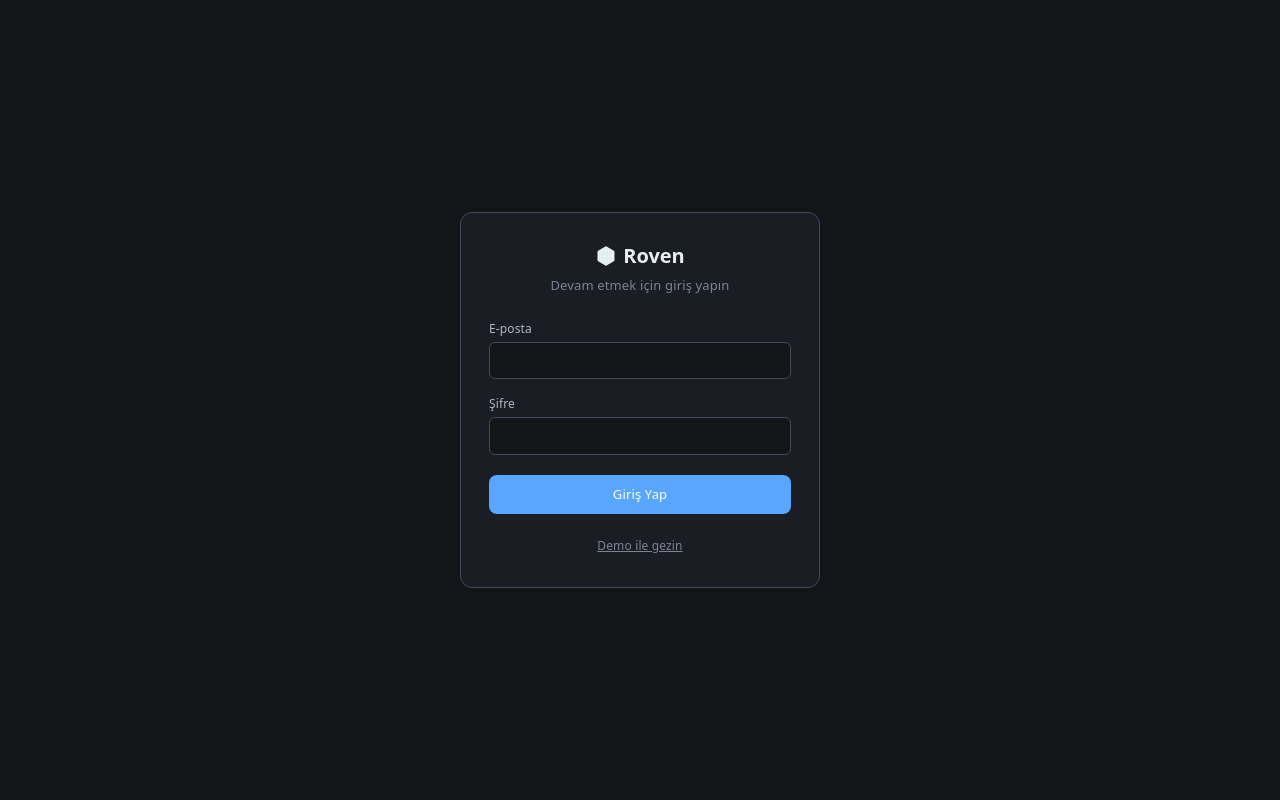
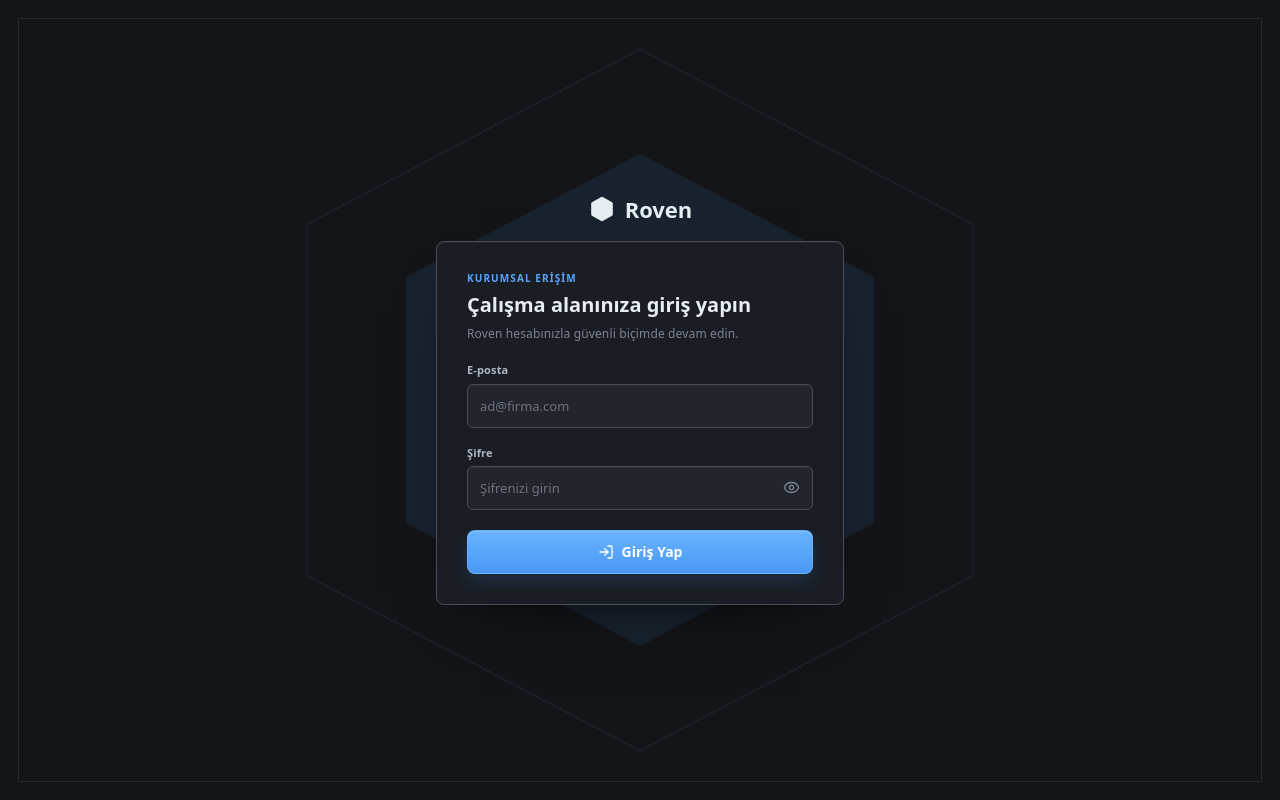
Before and after one commit to mirza-dev/erp2, a Next.js app: page /login in a window 1280 px wide. Built offline with nearby package versions, Linux system fonts and the light colour scheme.

Commit message:
Redesign premium login experience

```diff
--- a/src/app/globals.css
+++ b/src/app/globals.css
@@ -132,6 +132,9 @@
   --button-danger-border-hover: rgba(255,160,154,0.84);
   --button-danger-shadow: 0 7px 16px rgba(201,63,57,0.20), inset 0 1px 0 rgba(255,255,255,0.18);
   --button-danger-shadow-hover: 0 9px 20px rgba(201,63,57,0.27), inset 0 1px 0 rgba(255,255,255,0.24);
+  --login-geometry-border: rgba(88, 166, 255, 0.085);
+  --login-geometry-core: rgba(88, 166, 255, 0.012);
+  --login-panel-shadow: 0 28px 70px -42px rgba(0,0,0,0.88), 0 8px 24px -18px rgba(0,0,0,0.65), inset 0 1px 0 rgba(255,255,255,0.055);
 }
 
 :root[data-theme="light"] {
@@ -233,6 +236,9 @@
   --button-danger-border-hover: rgba(139,14,24,0.88);
   --button-danger-shadow: 0 7px 16px rgba(185,31,42,0.17), inset 0 1px 0 rgba(255,255,255,0.25);
   --button-danger-shadow-hover: 0 9px 20px rgba(185,31,42,0.23), inset 0 1px 0 rgba(255,255,255,0.32);
+  --login-geometry-border: rgba(31, 111, 209, 0.105);
+  --login-geometry-core: rgba(31, 111, 209, 0.016);
+  --login-panel-shadow: 0 30px 72px -44px rgba(15,23,42,0.42), 0 10px 26px -20px rgba(15,23,42,0.24), inset 0 1px 0 rgba(255,255,255,0.92);
 }
 
 @theme inline {
@@ -287,6 +293,298 @@ body {
   font-weight: var(--font-body-weight);
   line-height: 1.5;
   letter-spacing: 0.01em;
+}
+
+/* ============================================
+   Login — premium corporate access
+   ============================================ */
+
+.login-shell {
+  min-height: 100vh;
+  min-height: 100svh;
+  position: relative;
+  isolation: isolate;
+  overflow: hidden;
+  display: grid;
+  place-items: center;
+  padding: 48px 20px;
+  background: var(--app-bg);
+}
+
+.login-shell::before {
+  content: "";
+  position: absolute;
+  z-index: -2;
+  inset: 18px;
+  border: var(--line-width) solid var(--border-tertiary);
+  pointer-events: none;
+  opacity: 0.52;
+}
+
+.login-brand-geometry {
+  position: absolute;
+  z-index: -1;
+  left: 50%;
+  top: 50%;
+  width: min(62vw, 760px);
+  aspect-ratio: 1.08;
+  transform: translate(-50%, -50%);
+  clip-path: polygon(50% 0, 94% 25%, 94% 75%, 50% 100%, 6% 75%, 6% 25%);
+  background: var(--login-geometry-border);
+  pointer-events: none;
+}
+
+.login-brand-geometry::before,
+.login-brand-geometry::after,
+.login-brand-geometry span {
+  content: "";
+  position: absolute;
+  clip-path: inherit;
+  pointer-events: none;
+}
+
+.login-brand-geometry::before {
+  inset: 2px;
+  background: var(--app-bg);
+}
+
+.login-brand-geometry::after {
+  inset: 15%;
+  background: var(--login-geometry-border);
+}
+
+.login-brand-geometry span {
+  inset: calc(15% + 2px);
+  background: var(--login-geometry-core);
+}
+
+.login-access {
+  width: min(100%, 408px);
+  display: flex;
+  flex-direction: column;
+  align-items: stretch;
+  gap: 18px;
+}
+
+.login-brand {
+  display: flex;
+  justify-content: center;
+  color: var(--text-primary);
+  animation: login-brand-enter 0.42s ease-out both;
+}
+
+.login-panel {
+  width: 100%;
+  display: flex;
+  flex-direction: column;
+  gap: 18px;
+  padding: 30px;
+  border: var(--line-width) solid var(--surface-border);
+  border-radius: var(--radius-lg);
+  background: var(--surface-raised);
+  box-shadow: var(--login-panel-shadow);
+  animation: login-panel-enter 0.46s 0.04s ease-out both;
+}
+
+.login-panel-header {
+  display: flex;
+  flex-direction: column;
+  gap: 7px;
+  padding-bottom: 2px;
+}
+
+.login-eyebrow {
+  color: var(--accent-text);
+  font-size: 10px;
+  font-weight: var(--font-label-weight);
+  line-height: 1.3;
+  letter-spacing: 0.11em;
+  text-transform: uppercase;
+}
+
+.login-panel-header h1 {
+  color: var(--text-primary);
+  font-size: 20px;
+  font-weight: var(--font-heading-weight);
+  line-height: 1.28;
+  letter-spacing: 0;
+}
+
+.login-panel-header p:last-child {
+  color: var(--text-tertiary);
+  font-size: 12px;
+  font-weight: var(--font-body-weight);
+  line-height: 1.55;
+}
+
+.login-error {
+  display: flex;
+  align-items: flex-start;
+  gap: 8px;
+  padding: 10px 11px;
+  border: var(--line-width) solid var(--danger-border);
+  border-radius: var(--radius-md);
+  background: var(--danger-bg);
+  color: var(--danger-text);
+  font-size: 12px;
+  font-weight: var(--font-ui-weight);
+  line-height: 1.45;
+}
+
+.login-error svg {
+  flex: 0 0 auto;
+  margin-top: 1px;
+}
+
+.login-field {
+  display: flex;
+  flex-direction: column;
+  gap: 6px;
+  color: var(--text-secondary);
+  font-size: 11px;
+  font-weight: var(--font-label-weight);
+  line-height: 1.3;
+}
+
+.login-field > input,
+.login-password-control {
+  width: 100%;
+  height: 44px;
+  border: var(--line-width) solid var(--input-border);
+  border-radius: var(--radius-md);
+  background: var(--input-bg);
+  box-shadow: inset 0 1px 0 var(--highlight-inset);
+  transition: border-color 0.14s ease, box-shadow 0.14s ease, background 0.14s ease;
+}
+
+.login-field > input,
+.login-password-control input {
+  color: var(--text-primary);
+  font: inherit;
+  font-size: 13px;
+  font-weight: var(--font-ui-weight);
+  letter-spacing: 0;
+}
+
+.login-field > input {
+  padding: 0 12px;
+}
+
+.login-field input::placeholder {
+  color: var(--text-tertiary);
+  font-weight: var(--font-body-weight);
+  opacity: 0.82;
+}
+
+.login-field > input:hover,
+.login-password-control:hover {
+  border-color: var(--border-primary);
+}
+
+.login-field > input:focus-visible,
+.login-password-control:focus-within {
+  border-color: var(--accent-border) !important;
+  box-shadow: 0 0 0 2px var(--accent-bg-strong), inset 0 1px 0 var(--highlight-inset) !important;
+  outline: none !important;
+}
+
+.login-password-control {
+  display: flex;
+  align-items: center;
+  overflow: hidden;
+}
+
+.login-password-control input {
+  min-width: 0;
+  height: 100%;
+  flex: 1;
+  padding: 0 4px 0 12px;
+  border: 0;
+  outline: none;
+  background: transparent;
+  box-shadow: none;
+}
+
+.login-password-control input:focus-visible {
+  border: 0 !important;
+  outline: none !important;
+  box-shadow: none !important;
+}
+
+.login-password-toggle {
+  width: 42px;
+  height: 42px;
+  flex: 0 0 42px;
+  display: inline-flex;
+  align-items: center;
+  justify-content: center;
+  border: 0;
+  background: transparent;
+  color: var(--text-tertiary);
+  cursor: pointer;
+  transition: color 0.14s ease, background 0.14s ease;
+}
+
+.login-password-toggle:hover {
+  color: var(--text-primary);
+  background: var(--nav-hover-bg);
+}
+
+.login-submit {
+  margin-top: 2px;
+}
+
+@keyframes login-brand-enter {
+  from {
+    opacity: 0;
+    transform: translateY(4px);
+  }
+  to {
+    opacity: 1;
+    transform: translateY(0);
+  }
+}
+
+@keyframes login-panel-enter {
+  from {
+    opacity: 0;
+    transform: translateY(8px);
+  }
+  to {
+    opacity: 1;
+    transform: translateY(0);
+  }
+}
+
+@media (max-width: 560px) {
+  .login-shell {
+    padding: 30px 16px;
+  }
+
+  .login-shell::before {
+    inset: 10px;
+  }
+
+  .login-brand-geometry {
+    width: 150vw;
+  }
+
+  .login-access {
+    gap: 16px;
+  }
+
+  .login-panel {
+    padding: 24px 20px;
+  }
+}
+
+@media (max-height: 620px) {
+  .login-shell {
+    place-items: start center;
+    overflow-y: auto;
+    padding-top: 28px;
+    padding-bottom: 28px;
+  }
 }
 
 /* Tema geçişi: anında swap (kasıtlı — yarım-fade içerik/zemin katmanını
--- a/src/app/login/page.tsx
+++ b/src/app/login/page.tsx
@@ -2,17 +2,19 @@
 
 import { useState } from "react";
 import { useRouter } from "next/navigation";
+import { AlertCircle, Eye, EyeOff, LogIn } from "lucide-react";
 import { createClient } from "@/lib/supabase/client";
 import { clearDemoMode } from "@/lib/demo-utils";
-import DemoButton from "@/components/ui/DemoButton";
 import RovenLogo from "@/components/layout/RovenLogo";
+import Button from "@/components/ui/Button";
 
 export default function LoginPage() {
     const [email, setEmail] = useState("");
     const [password, setPassword] = useState("");
+    const [showPassword, setShowPassword] = useState(false);
     const [error, setError] = useState<string | null>(null);
     const [loading, setLoading] = useState(false);
-    const router = useRouter();
+    const { push, refresh } = useRouter();
 
     const handleSubmit = async (e: React.FormEvent) => {
         e.preventDefault();
@@ -31,135 +33,94 @@ export default function LoginPage() {
         // Demo cookie'yi temizle — auth'lu kullanıcı dashboard'a girince
         // settings tarafında isDemoMode() false dönsün, mutation guard'lar kalksın
         clearDemoMode();
-        router.push("/dashboard");
-        router.refresh();
+        push("/dashboard");
+        refresh();
     };
 
     return (
-        <div
-            style={{
-                minHeight: "100vh",
-                display: "flex",
-                alignItems: "center",
-                justifyContent: "center",
-                background: "var(--bg-secondary)",
-            }}
-        >
-            <form
-                onSubmit={handleSubmit}
-                style={{
-                    width: "100%",
-                    maxWidth: "360px",
-                    background: "var(--bg-primary)",
-                    border: "0.5px solid var(--border-secondary)",
-                    borderRadius: "12px",
-                    padding: "32px 28px",
-                    display: "flex",
-                    flexDirection: "column",
-                    gap: "16px",
-                }}
-            >
-                <div style={{ textAlign: "center", marginBottom: "8px" }}>
-                    <h1
-                        style={{
-                            fontSize: "20px",
-                            color: "var(--text-primary)",
-                            margin: 0,
-                            display: "inline-flex",
-                        }}
-                    >
-                        <RovenLogo size={22} />
-                    </h1>
-                    <p
-                        style={{
-                            fontSize: "13px",
-                            color: "var(--text-tertiary)",
-                            marginTop: "4px",
-                            marginBottom: 0,
-                        }}
-                    >
-                        Devam etmek için giriş yapın
-                    </p>
+        <main className="login-shell">
+            <div className="login-brand-geometry" aria-hidden="true">
+                <span />
             </div>
 
+            <section className="login-access" aria-labelledby="login-title">
+                <div className="login-brand">
+                    <RovenLogo size={28} wordmarkSize={22} gap={9} />
+                </div>
+
+                <form className="login-panel" onSubmit={handleSubmit}>
+                    <header className="login-panel-header">
+                        <p className="login-eyebrow">Kurumsal erişim</p>
+                        <h1 id="login-title">Çalışma alanınıza giriş yapın</h1>
+                        <p>Roven hesabınızla güvenli biçimde devam edin.</p>
+                    </header>
+
                     {error && (
-                    <div
-                        style={{
-                            fontSize: "13px",
-                            color: "var(--danger-text)",
-                            background: "var(--danger-bg)",
-                            border: "0.5px solid var(--danger-border)",
-                            borderRadius: "8px",
-                            padding: "8px 12px",
-                        }}
-                    >
-                        {error}
+                        <div className="login-error" role="alert" aria-live="polite">
+                            <AlertCircle size={16} strokeWidth={2} aria-hidden="true" />
+                            <span>{error}</span>
                         </div>
                     )}
 
-                <label style={{ display: "flex", flexDirection: "column", gap: "4px" }}>
-                    <span style={{ fontSize: "12px", color: "var(--text-secondary)" }}>
-                        E-posta
-                    </span>
+                    <label className="login-field" htmlFor="login-email">
+                        <span>E-posta</span>
                         <input
+                            id="login-email"
+                            aria-label="E-posta"
                             type="email"
                             required
+                            autoComplete="email"
+                            inputMode="email"
+                            autoCapitalize="none"
+                            spellCheck={false}
                             value={email}
                             onChange={(e) => setEmail(e.target.value)}
-                        style={{
-                            padding: "8px 10px",
-                            fontSize: "13px",
-                            border: "0.5px solid var(--border-secondary)",
-                            borderRadius: "6px",
-                            background: "var(--bg-secondary)",
-                            color: "var(--text-primary)",
-                        }}
+                            placeholder="ad@firma.com"
                         />
                     </label>
 
-                <label style={{ display: "flex", flexDirection: "column", gap: "4px" }}>
-                    <span style={{ fontSize: "12px", color: "var(--text-secondary)" }}>
-                        Şifre
-                    </span>
+                    <div className="login-field">
+                        <label htmlFor="login-password">Şifre</label>
+                        <span className="login-password-control">
                             <input
-                        type="password"
+                                id="login-password"
+                                aria-label="Şifre"
+                                type={showPassword ? "text" : "password"}
                                 required
+                                autoComplete="current-password"
                                 value={password}
                                 onChange={(e) => setPassword(e.target.value)}
-                        style={{
-                            padding: "8px 10px",
-                            fontSize: "13px",
-                            border: "0.5px solid var(--border-secondary)",
-                            borderRadius: "6px",
-                            background: "var(--bg-secondary)",
-                            color: "var(--text-primary)",
-                        }}
+                                placeholder="Şifrenizi girin"
                             />
-                </label>
+                            <button
+                                type="button"
+                                className="login-password-toggle"
+                                aria-label={showPassword ? "Parolayı gizle" : "Parolayı göster"}
+                                title={showPassword ? "Parolayı gizle" : "Parolayı göster"}
+                                onClick={() => setShowPassword((visible) => !visible)}
+                            >
+                                {showPassword ? (
+                                    <EyeOff size={17} strokeWidth={1.9} aria-hidden="true" />
+                                ) : (
+                                    <Eye size={17} strokeWidth={1.9} aria-hidden="true" />
+                                )}
+                            </button>
+                        </span>
+                    </div>
 
-                <button
+                    <Button
                         type="submit"
-                    disabled={loading}
-                    style={{
-                        padding: "10px",
-                        fontSize: "13px",
-                        fontWeight: 500,
-                        color: "#fff",
-                        background: "var(--accent)",
-                        border: "none",
-                        borderRadius: "8px",
-                        cursor: loading ? "not-allowed" : "pointer",
-                        opacity: loading ? 0.6 : 1,
-                        marginTop: "4px",
-                    }}
+                        size="lg"
+                        fullWidth
+                        loading={loading}
+                        leftIcon={<LogIn aria-hidden="true" />}
+                        className="login-submit"
+                        style={{ height: "44px", minHeight: "44px" }}
                     >
-                    {loading ? "Giriş yapılıyor..." : "Giriş Yap"}
-                </button>
-
-                <div style={{ textAlign: "center", marginTop: "4px" }}>
-                    <DemoButton variant="link" />
-                </div>
+                        {loading ? "Giriş yapılıyor…" : "Giriş Yap"}
+                    </Button>
                 </form>
-        </div>
+            </section>
+        </main>
     );
 }
```
Also changed, not shown: src/app/login/layout.tsx (added, +10 -0 lines), 1 other file (tests, documents, lock files or other folders). Lines whose indentation alone changed are shown as unchanged.
